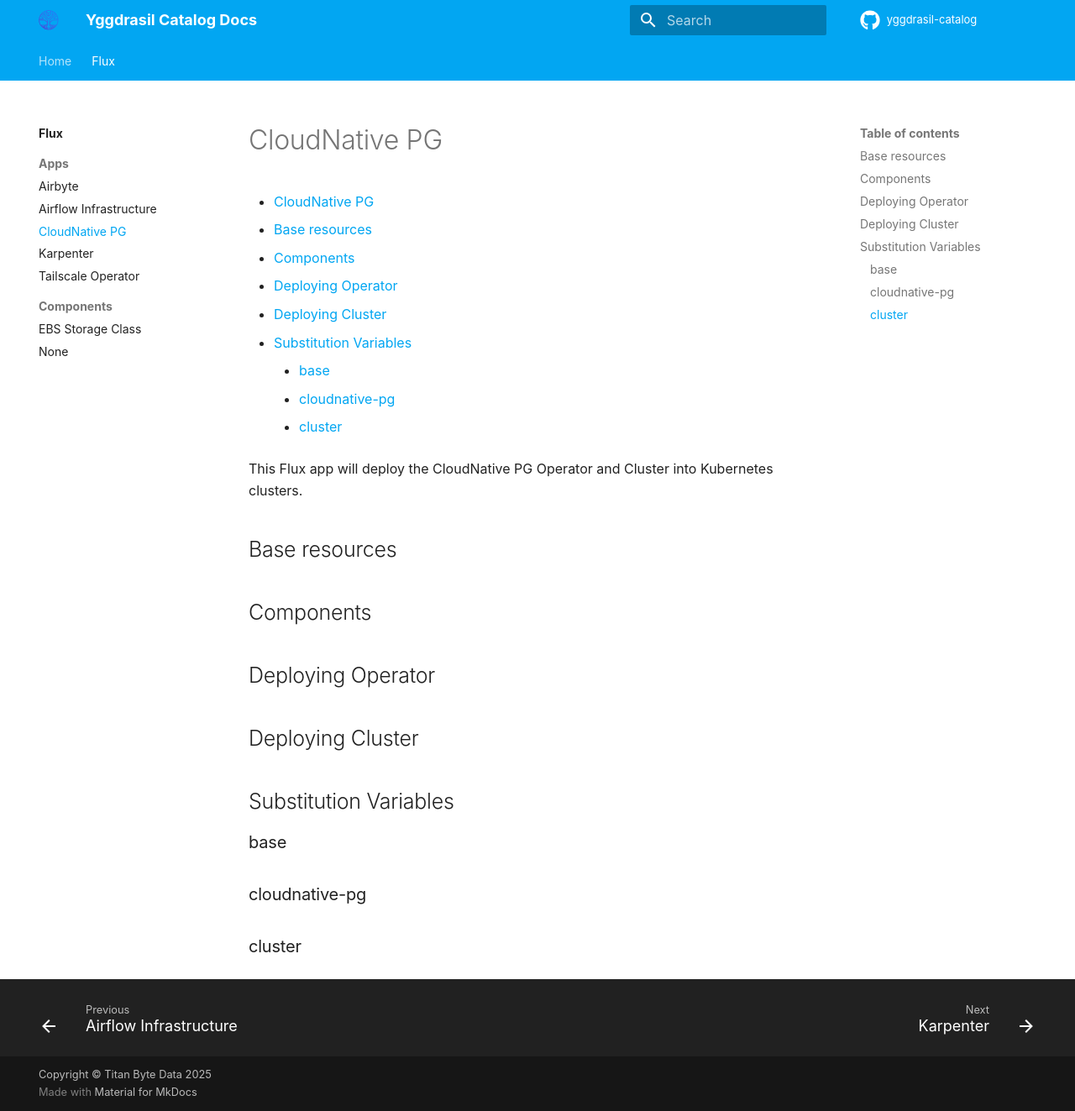
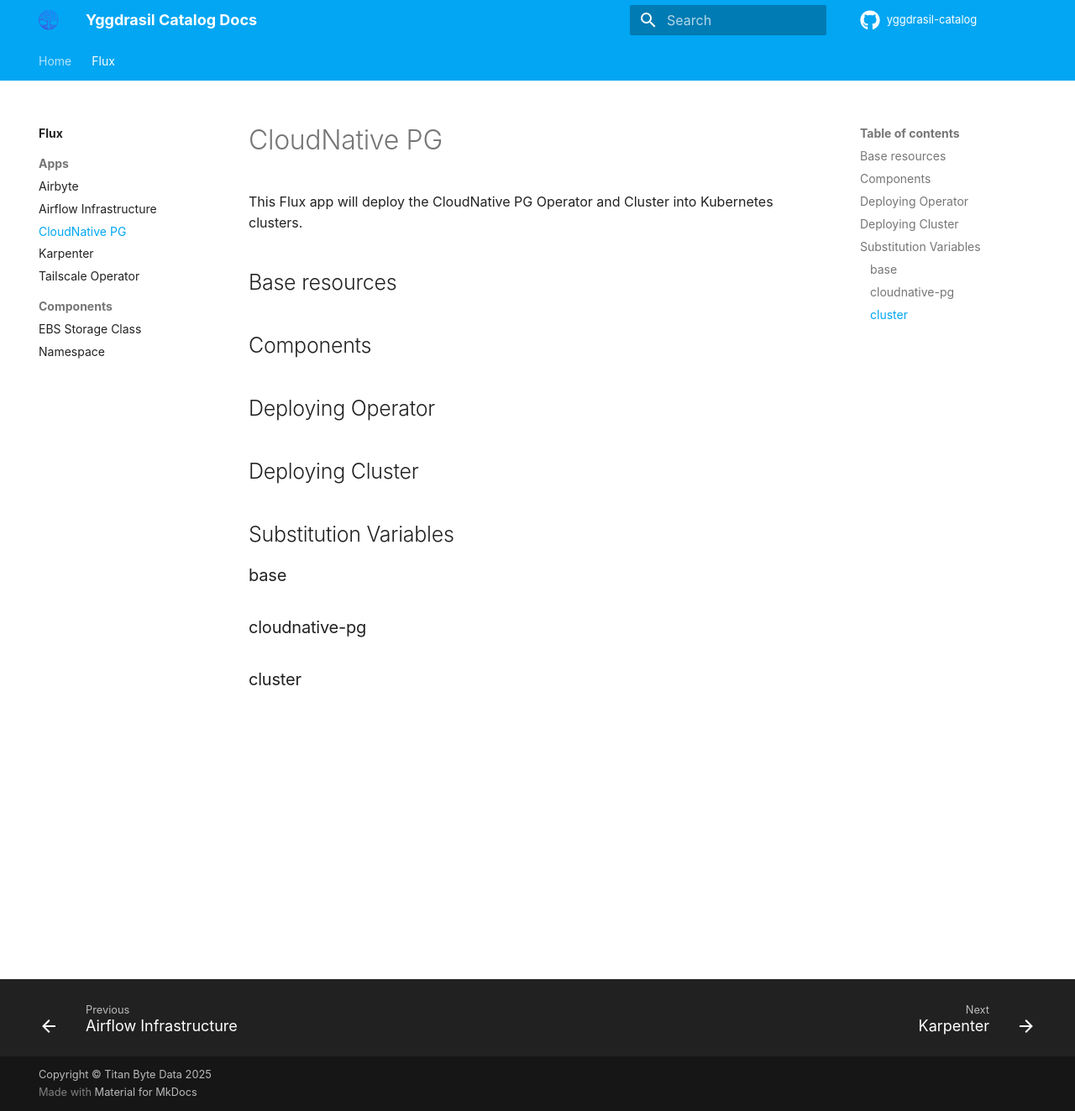
Before and after one commit to titanbytedata/yggdrasil-catalog-docs, an MkDocs documentation site: the page built from docs/flux/apps/cloudnative-pg.md, in a window 1280 px wide and 1323 px high. Shown: the whole window at 84% size. Built offline with MkDocs 1.6.1 and Material for MkDocs 9.7.7, drawn with Linux system fonts in a browser that asks for light colours; some web fonts are replaced; comment, search, counter and statistics services are not loaded; the version menu is left out.

Commit message:
remove toc

```diff
--- a/docs/flux/apps/cloudnative-pg.md
+++ b/docs/flux/apps/cloudnative-pg.md
@@ -1,14 +1,4 @@
 # CloudNative PG
-
-- [CloudNative PG](#cloudnative-pg)
-  - [Base resources](#base-resources)
-  - [Components](#components)
-  - [Deploying Operator](#deploying-operator)
-  - [Deploying Cluster](#deploying-cluster)
-  - [Substitution Variables](#substitution-variables)
-    - [base](#base)
-    - [cloudnative-pg](#cloudnative-pg-1)
-    - [cluster](#cluster)
 
 This Flux app will deploy the CloudNative PG Operator and Cluster into Kubernetes clusters.
 
--- a/mkdocs.yml
+++ b/mkdocs.yml
@@ -89,4 +89,4 @@
       - flux/apps/tailscale.md
     - Components:
       - flux/components/ebs-storage-class.md
-      - flux/components/namespcae.md
+      - flux/components/namespace.md
```
Also changed, not shown: docs/flux/apps/airbyte.md (+0 -8 lines), docs/flux/apps/airflow.md (+0 -9 lines), docs/flux/apps/karpenter.md (+0 -8 lines), docs/flux/apps/tailscale.md (+0 -8 lines).
